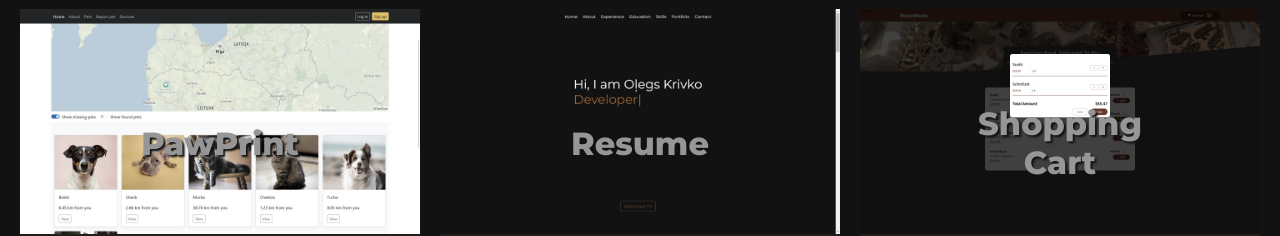
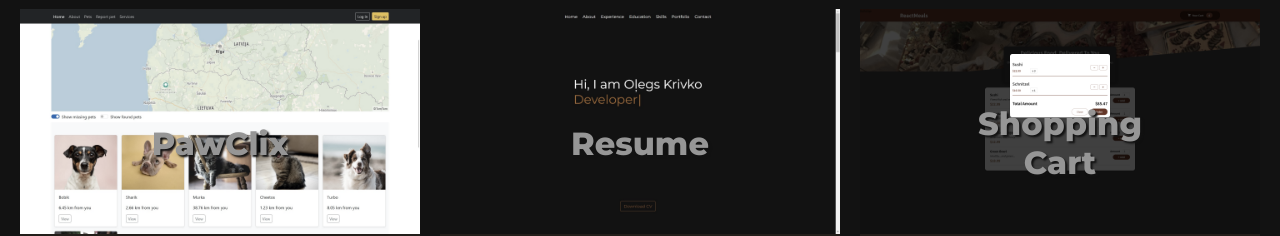
Before and after one commit to olegskrivko/resume, a React (Create React App) app: page / in a window 1280 px wide. Shown: the part 3500-3736 px from the top of the page. Built offline with nearby package versions, Linux system fonts and the light colour scheme.

Commit message:
fix path

```diff
--- a/src/components/portfolio/Portfolio.jsx
+++ b/src/components/portfolio/Portfolio.jsx
@@ -30,10 +30,10 @@ function Items() {
       demoUrl: "https://gentle-pink-hospital-gown.cyclic.app/api/recipes",
     },
     {
-      name: "PawPrint",
+      name: "PawClix",
       imgSrc: animals,
       gitUrl: "https://github.com/olegskrivko/pawprint",
-      demoUrl: "https://pawprint.cyclic.app",
+      demoUrl: "https://pawclix.cyclic.app",
     },
     {
       name: "Resume",
```
